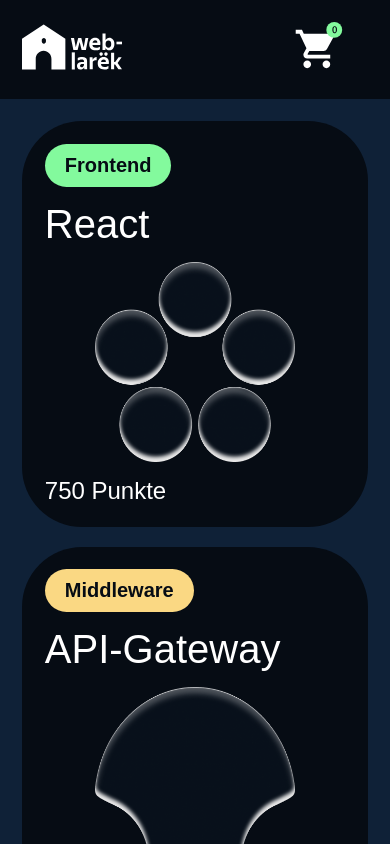
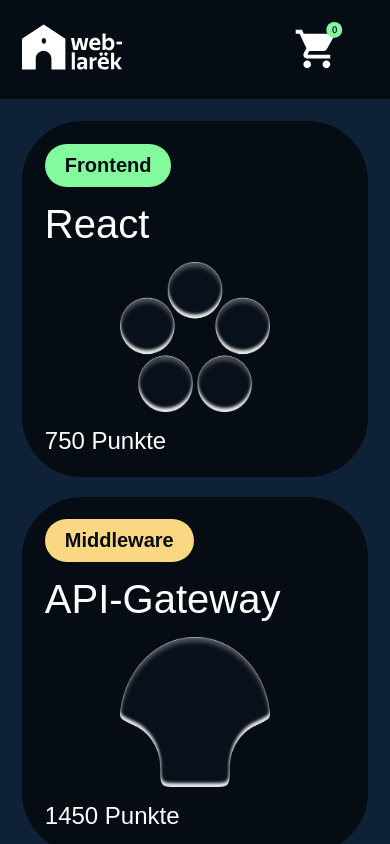
Before and after one commit to ElenaRozhkova/web-magazin, a Next.js app: page / in a window 390 px wide. Shown: the top 844 px of the page. Built offline with nearby package versions, Linux system fonts and the light colour scheme.

Commit message:
update modal form

```diff
--- a/src/styles/globals.scss
+++ b/src/styles/globals.scss
@@ -17,7 +17,7 @@
 
     .image-container,
     .image-container img {
-        max-width: 200px;
-        max-height: 200px;
+        max-width: 150px;
+        max-height: 150px;
     }
 }
```
